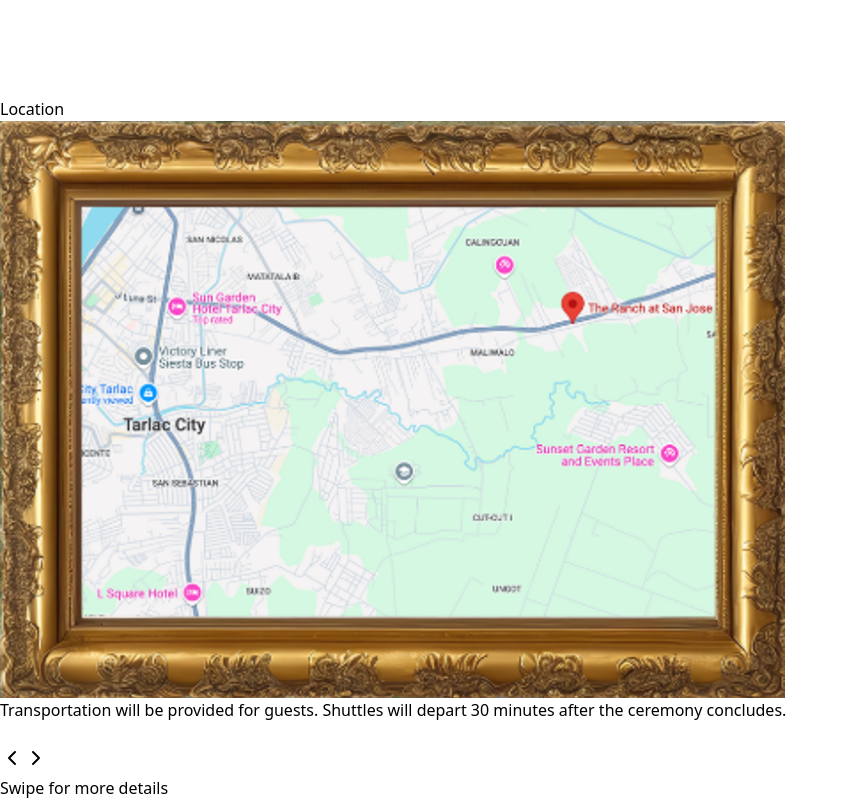
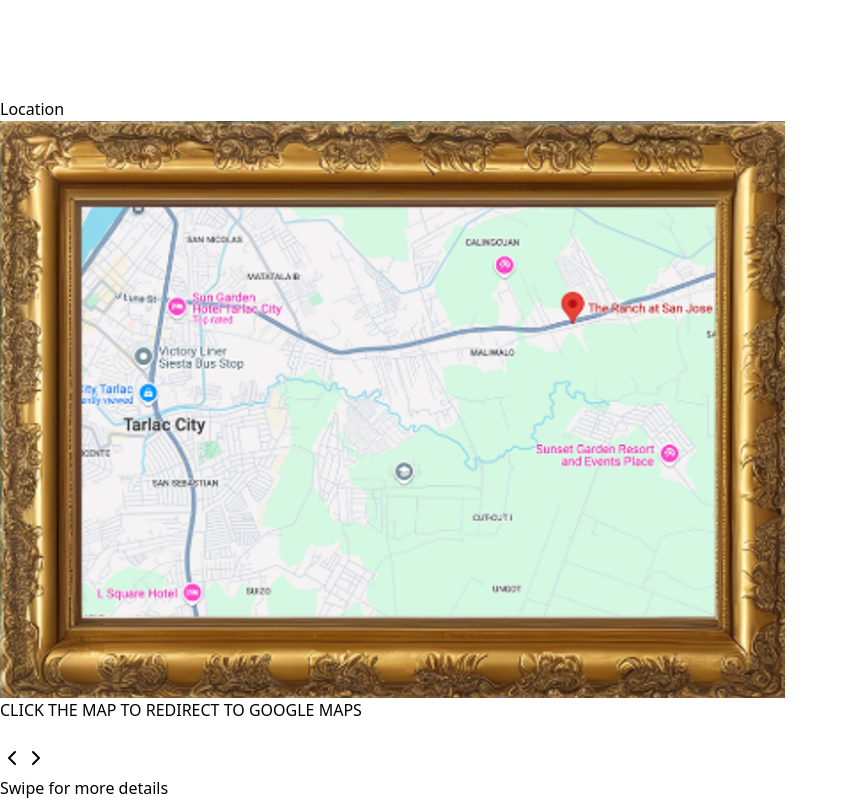
Before and after one commit to Kenneth14031129/Wedding_Invitation, a React (Vite) app: page / in a window 1280 px wide. Shown: the part 4103-4903 px from the top of the page, without its empty margins (0-849 px from the left). Built offline with nearby package versions, Linux system fonts and the light colour scheme.

Commit message:
Revised the design

```diff
--- a/src/Location.jsx
+++ b/src/Location.jsx
@@ -23,9 +23,8 @@
 
       {/* Transportation Information */}
       <div className="mt-6 w-full max-w-2xl mx-auto">
-        <p className="font-['Playfair_Display'] italic text-base text-white/90 drop-shadow text-center">
-          Transportation will be provided for guests. Shuttles will depart 30
-          minutes after the ceremony concludes.
+        <p className="font-['Playfair_Display'] italic text-lg text-white/90 drop-shadow text-center">
+          CLICK THE MAP TO REDIRECT TO GOOGLE MAPS
         </p>
       </div>
     </div>
```
